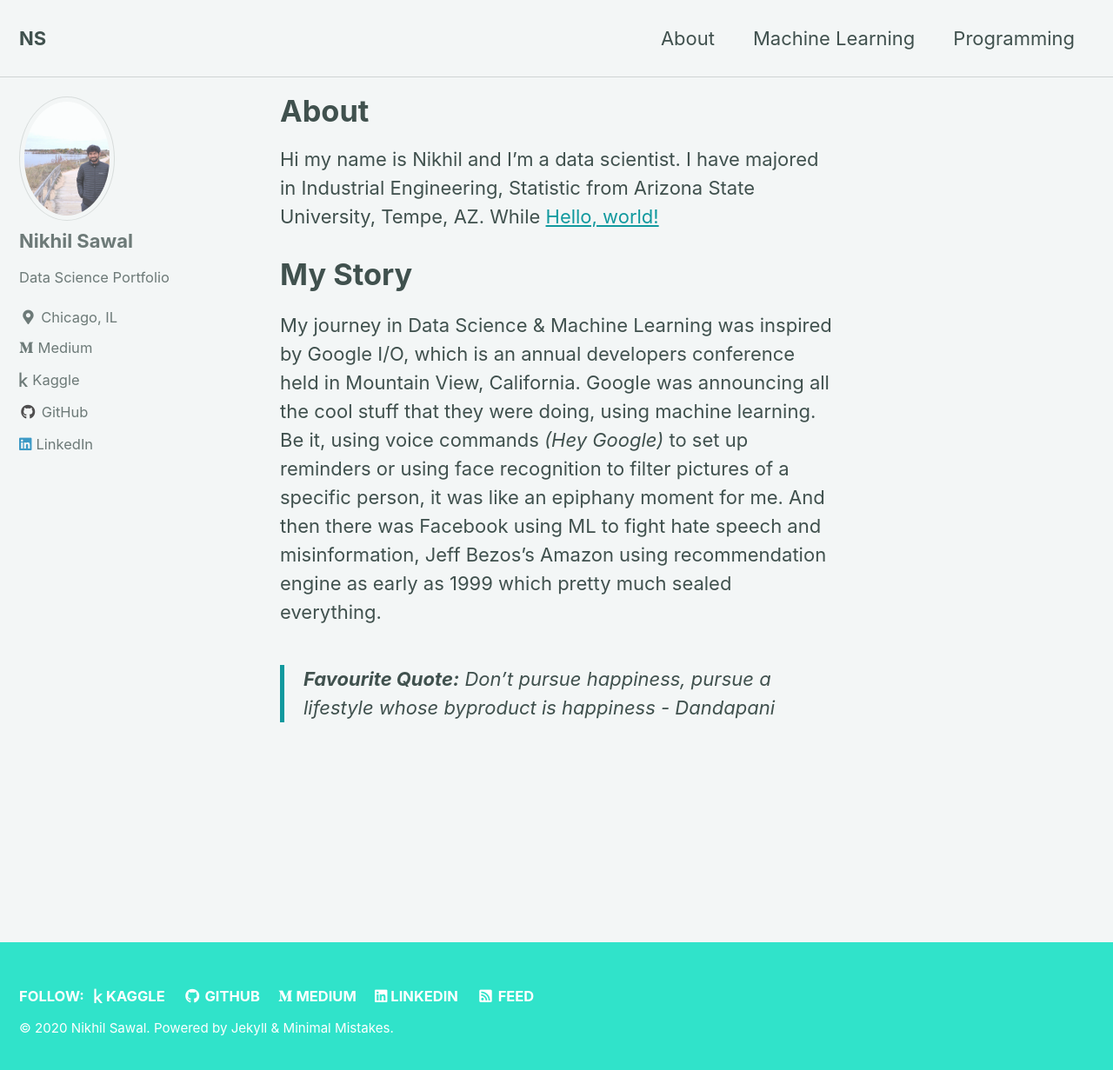
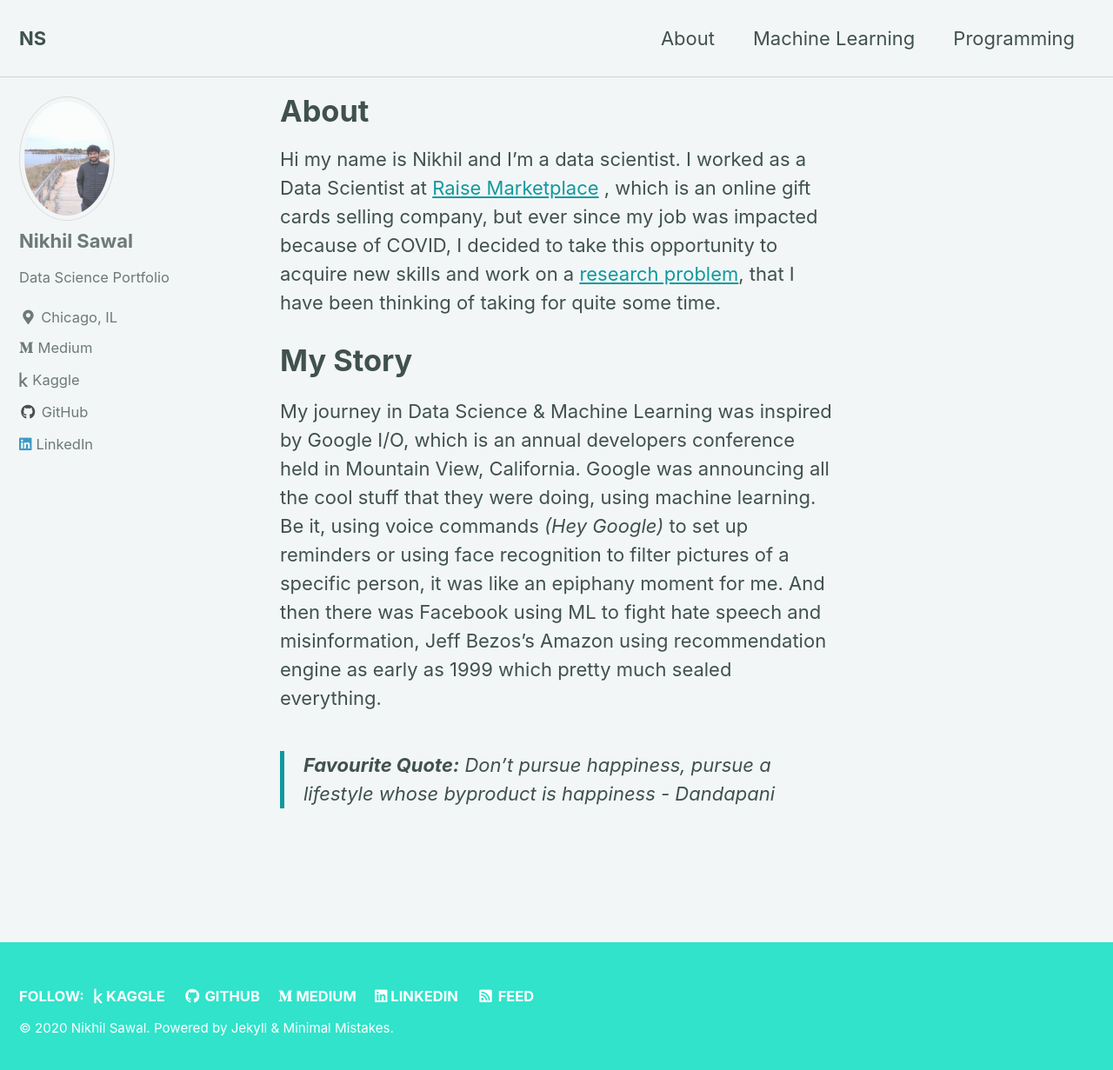
Before and after one commit to NikhilSawal/NikhilSawal.github.io, a Jekyll site: the page built from _pages/about.md, in a window 1280 px wide and 1239 px high. Shown: the top 1231 px of the window at 87% size. Built offline with Jekyll 4.4.1, drawn with Linux system fonts in a browser that asks for light colours; cached includes are drawn as plain includes.

Commit message:
Changes to markdown file

```diff
--- a/_pages/about.md
+++ b/_pages/about.md
@@ -6,7 +6,7 @@ author_profile: true
 header:
 ---
 
-Hi my name is Nikhil and I'm a data scientist. I have majored in Industrial Engineering, Statistic from Arizona State University, Tempe, AZ. While <a href="https://github.com/NikhilSawal/investment_portfolio" target="_blank">Hello, world!</a>
+Hi my name is Nikhil and I'm a data scientist. I worked as a Data Scientist at <a href="https://www.raise.com/" target="_blank">Raise Marketplace</a> , which is an online gift cards selling company, but ever since my job was impacted because of COVID, I decided to take this opportunity to acquire new skills and work on a <a href="https://github.com/NikhilSawal/investment_portfolio" target="_blank">research problem</a>, that I have been thinking of taking for quite some time.
 
 # My Story
 
```
Also changed, not shown: _posts/2020-11-15-investment-portfolio.md (+1 -1 lines).
